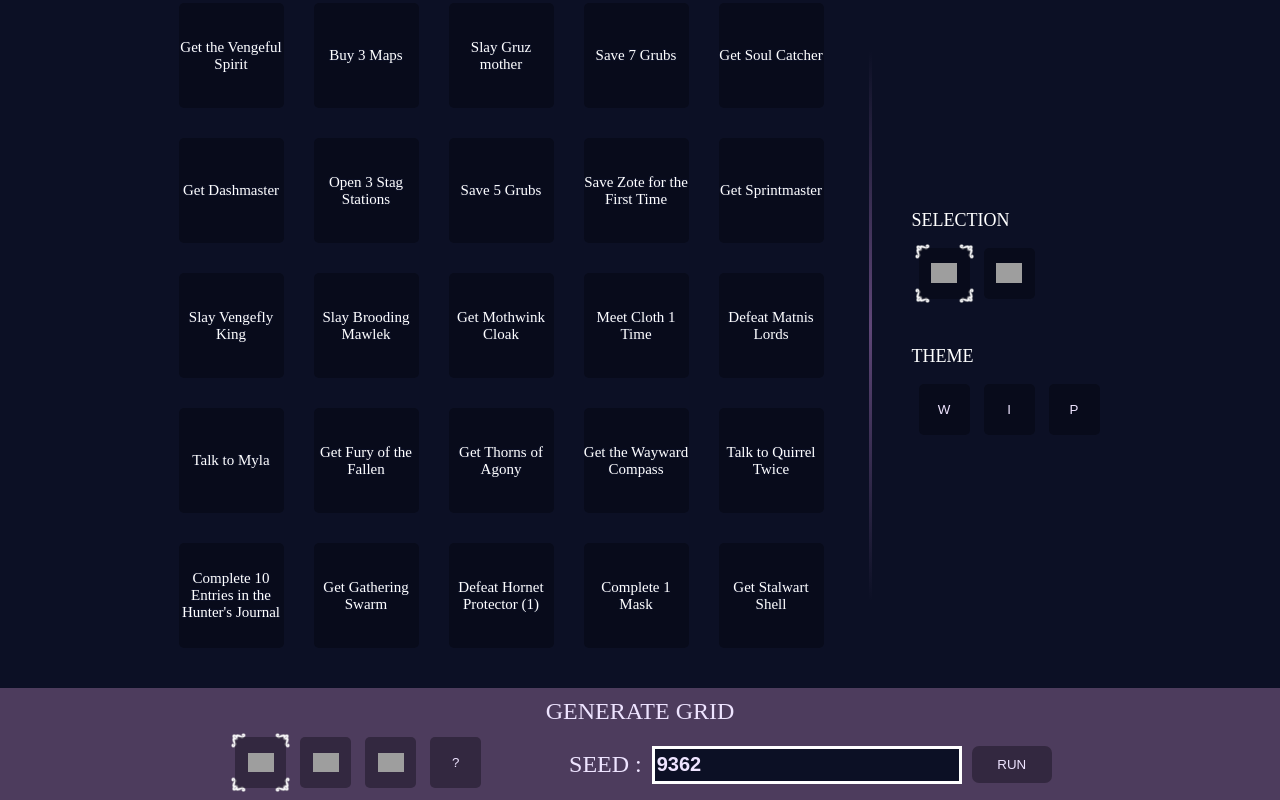
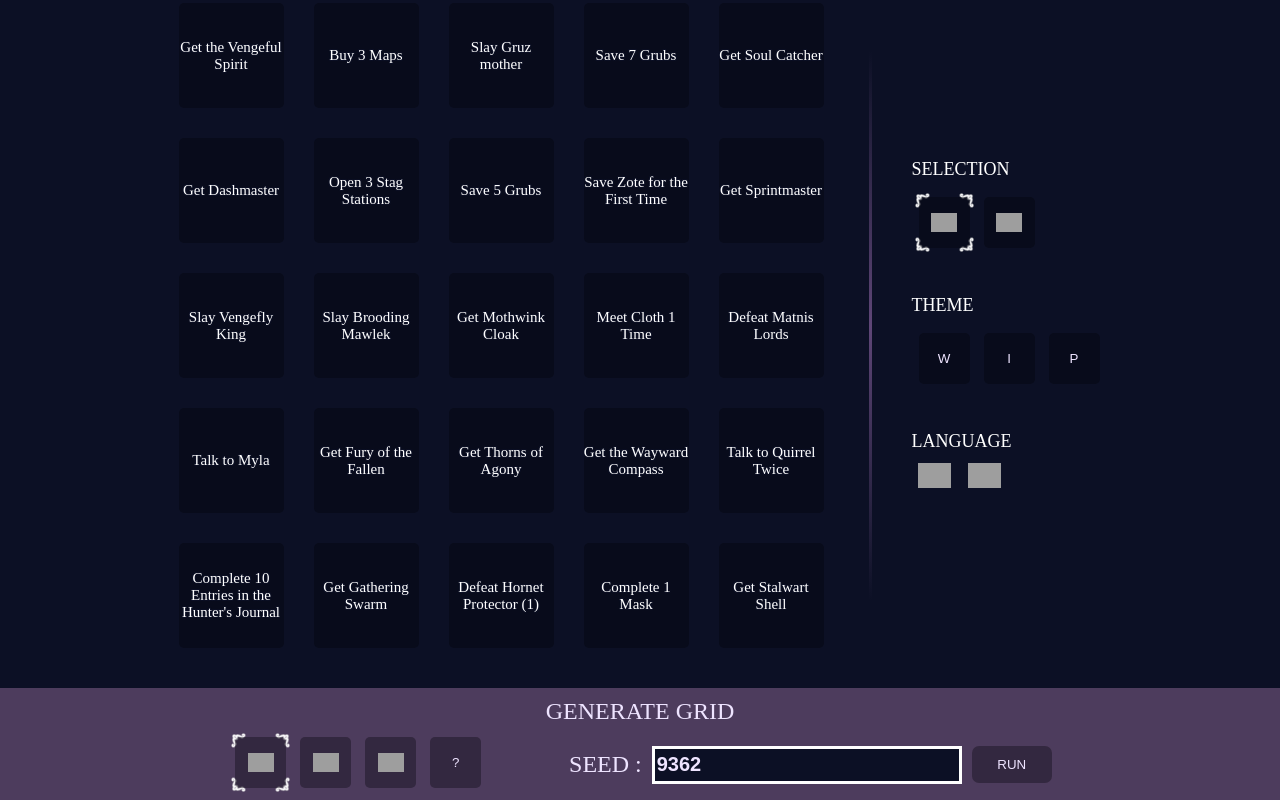
Before and after one commit to Tekatre/BingoHK, a SvelteKit app in the folder hallownest_bingo/: page / in a window 1280 px wide. Shown: the part 742-1542 px from the top of the page. Built offline with nearby package versions, Linux system fonts and the light colour scheme; grey boxes are pictures that could not be loaded; a web font is replaced by a local one.

Commit message:
[+] first falgs buttons (en + fr)

```diff
--- a/hallownest_bingo/src/routes/+page.svelte
+++ b/hallownest_bingo/src/routes/+page.svelte
@@ -169,6 +169,17 @@
         >
       </div>
     </section>
+    <section class="option-display">
+      <h4>LANGUAGE</h4>
+      <div class="button-list column-gap-10px">
+        <button class="flag-button"
+          ><img class="flag-display" src="../src/en_flag.png" /></button
+        >
+        <button class="flag-button"
+          ><img class="flag-display" src="../src/fr_flag.png" /></button
+        >
+      </div>
+    </section>
   </aside>
 </main>
 
--- a/hallownest_bingo/src/style.css
+++ b/hallownest_bingo/src/style.css
@@ -347,6 +347,24 @@ aside {
   color: var(--lightTxt-D);
 }
 
+.flag-button {
+  background-color: transparent;
+  border: none;
+  justify-content: center;
+
+  height: 30px;
+  width: 40px;
+}
+
+.column-gap-10px {
+  column-gap: 10px;
+}
+
+.flag-display {
+  height: 25px;
+  width: auto;
+}
+
 h4 {
   color: var(--lightTxt-L);
   font-size: large;
```
Also changed, not shown: hallownest_bingo/src/en_flag.png (added), hallownest_bingo/src/fr_flag.png (added).
